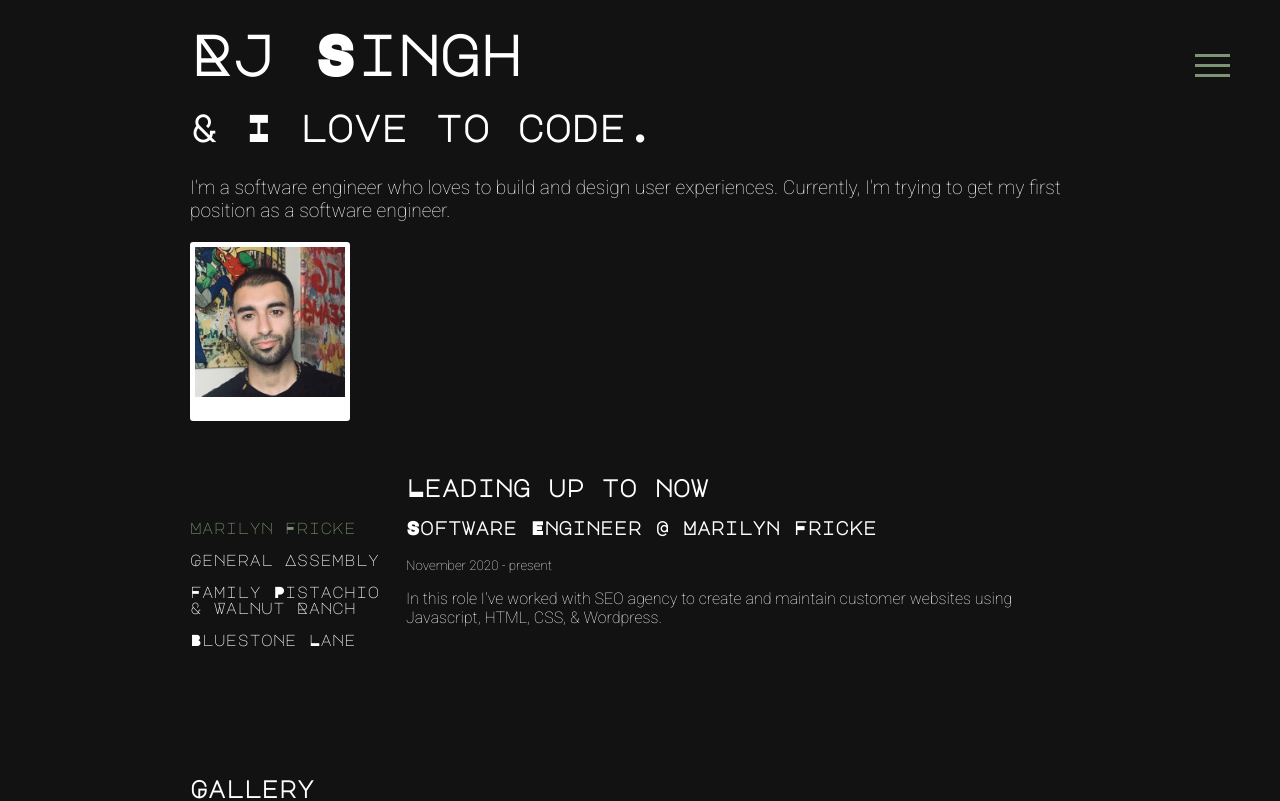
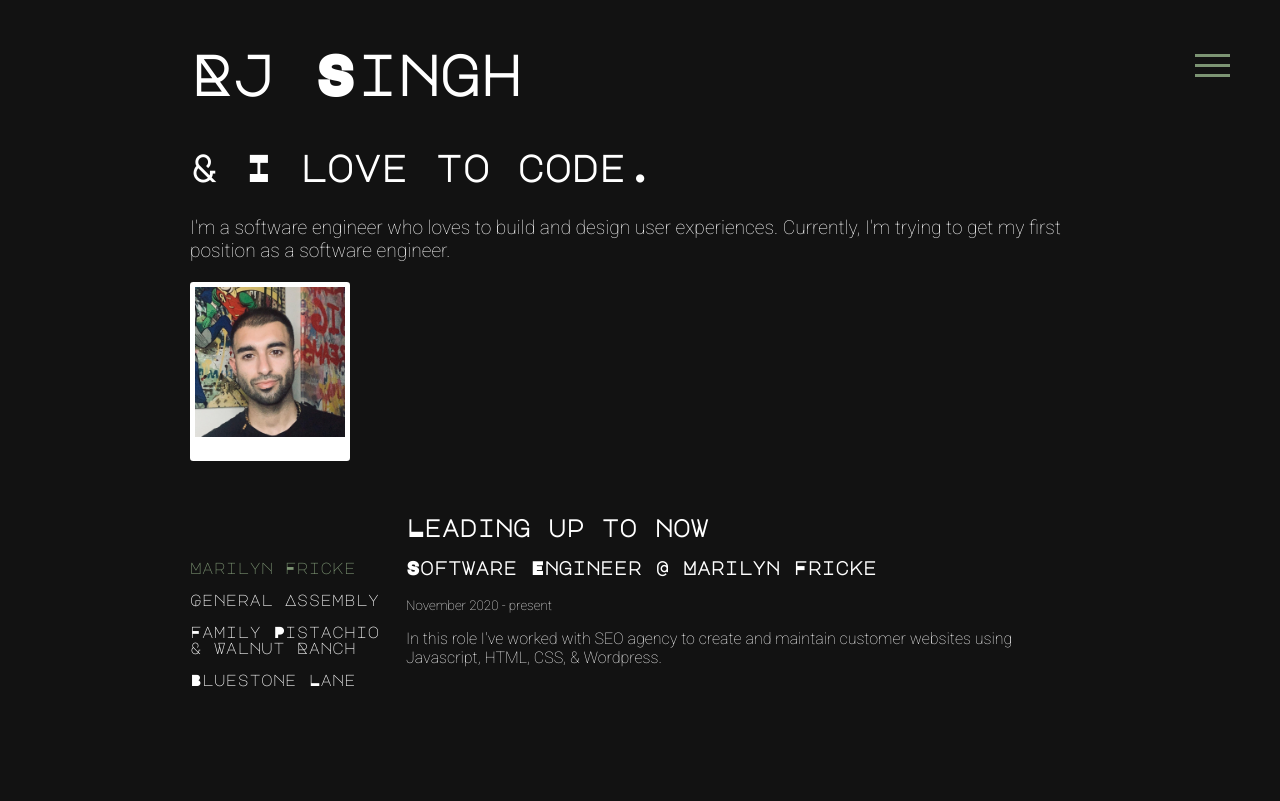
Before and after one commit to rjsiinghhh/portfolio2022, a Next.js app: page / in a window 1280 px wide. Shown: the top 801 px of the page. Built offline with nearby package versions, Linux system fonts and the light colour scheme.

Commit message:
fix line height on heading name

```diff
--- a/components/hero/styles.module.css
+++ b/components/hero/styles.module.css
@@ -14,7 +14,6 @@
 
 .heading {
     font-size: 3.5rem;
-    line-height: 1rem;
 
 }
 
```
